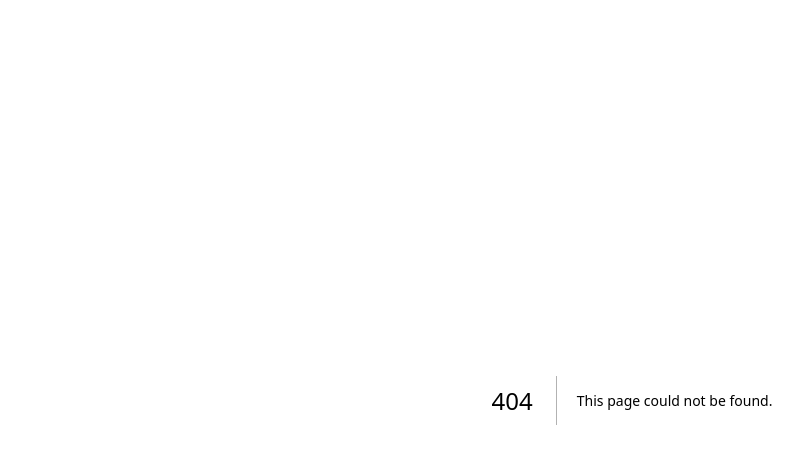
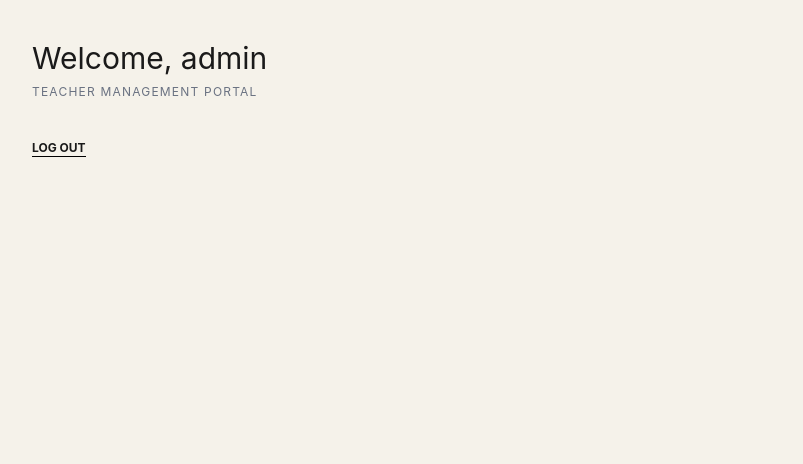
Before and after one commit to uasr208/scholarly, a Next.js app: page /teacher/dashboard in a window 1280 px wide. Before the commit this address had no page. Shown: the top 464 px of the page, without its empty margins (8-811 px from the left). Built offline with nearby package versions, Linux system fonts and the light colour scheme; sample sign-in values are in the browser's storage.

Commit message:
fixed email type error with proper email check

```diff
--- a/src/app/page.js
+++ b/src/app/page.js
@@ -5,14 +5,12 @@ import { authService } from "@/services/auth.service"; // Import your service
 
 export default function Home() {
   const [role, setRole] = useState("teacher");
-  const [email, setEmail] = useState("invalid-email-format"); // Mocking the error from your screenshot
+  const [email, setEmail] = useState(""); // Mocking the error from your screenshot
   const [password, setPassword] = useState("");
   const [showPassword, setShowPassword] = useState(false);
 
   // This state will control if the red error UI shows up
-  const [emailError, setEmailError] = useState(
-    "Please enter a valid academic email format.",
-  );
+  const [emailError, setEmailError] = useState("");
 
   const [isLoading, setIsLoading] = useState(false);
 
@@ -21,6 +19,12 @@ export default function Home() {
   // This is where handleLogin lives!
   const handleLogin = async () => {
     setIsLoading(true);
+    // Basic Validation Check
+    if (!email.includes("@")) {
+      setEmailError("Please enter a valid academic email format.");
+      setIsLoading(false);
+      return; // Stop the function here
+    }
     setEmailError("");
 
     try {
--- /dev/null
+++ b/src/app/teacher/dashboard/page.js
@@ -0,0 +1,39 @@
+"use client";
+import { useEffect, useState } from "react";
+import { useRouter } from "next/navigation";
+
+export default function TeacherDashboard() {
+  const [user, setUser] = useState(null);
+  const router = useRouter();
+
+  useEffect(() => {
+    // Retrieve the user from localStorage
+    const savedUser = localStorage.getItem("scholarly_user");
+    if (!savedUser) {
+      router.push("/"); // Redirect back to login if no user found
+    } else {
+      setUser(JSON.parse(savedUser));
+    }
+  }, [router]);
+
+  if (!user) return <div className="p-10 font-serif">Loading session...</div>;
+
+  return (
+    <div className="p-10">
+      <h1 className="font-serif text-3xl">Welcome, {user.role}</h1>
+      <p className="text-gray-500 mt-2 font-sans uppercase tracking-widest text-xs">
+        Teacher Management Portal
+      </p>
+
+      <button
+        onClick={() => {
+          localStorage.removeItem("scholarly_user");
+          router.push("/");
+        }}
+        className="mt-10 text-xs font-bold border-b border-black"
+      >
+        LOG OUT
+      </button>
+    </div>
+  );
+}
```
Also changed, not shown: src/app/principal/dashboard/page.js (added).
